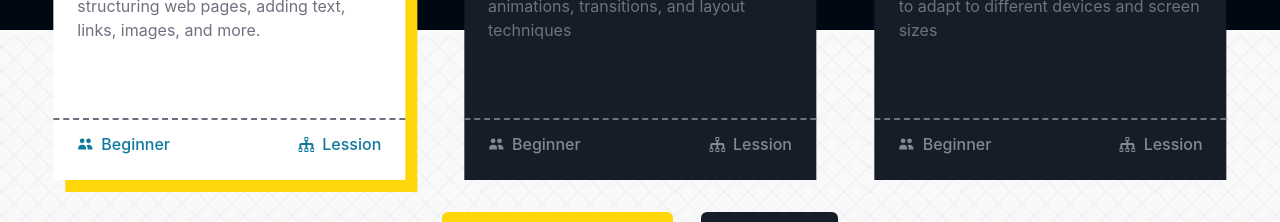
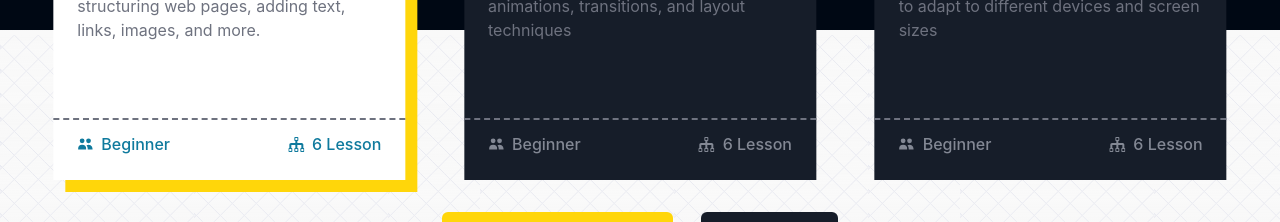
Before and after one commit to coolHardik/StudyNotion, a React (Create React App) app: page / in a window 1280 px wide. Shown: the part 1840-2062 px from the top of the page. Built offline with nearby package versions, Linux system fonts and the light colour scheme; no server answers.

Commit message:
Update CourseCard.jsx

```diff
--- a/src/components/core/HomePage/CourseCard.jsx
+++ b/src/components/core/HomePage/CourseCard.jsx
@@ -18,7 +18,7 @@ const CourseCard = ({cardData, currentCard, setCurrentCard}) => {
 
         <div className = {`flex justify-between ${currentCard === cardData.heading ? "text-blue-300" : "text-richblack-300" } px-6 py-3 font-medium`} >
           <p className="flex items-center gap-2 text-[16px]">  <HiUsers /> {cardData.level} </p>           {/* Level :- Beginner*/}
-          <p className="flex items-center gap-2 text-[16px]"> <ImTree /> {cardData.lessionNumber} Lession </p>       {/* Flow Chart :- 6 Lession*/}
+          <p className="flex items-center gap-2 text-[16px]"> <ImTree /> {cardData.lessonNumber} Lesson </p>       {/* Flow Chart :- 6 Lession*/}
         </div>
 
     </div>
```
